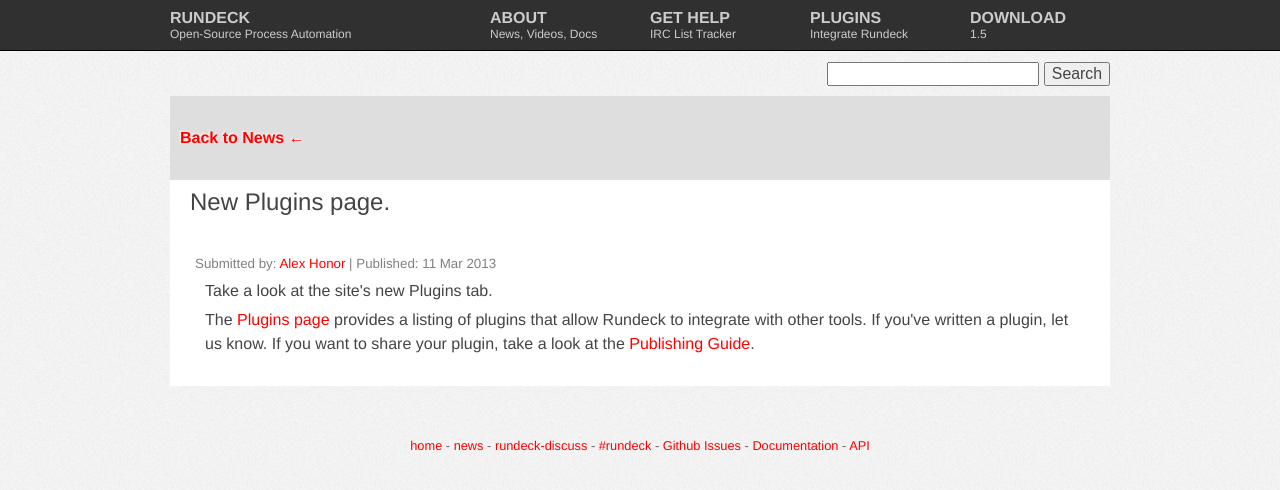
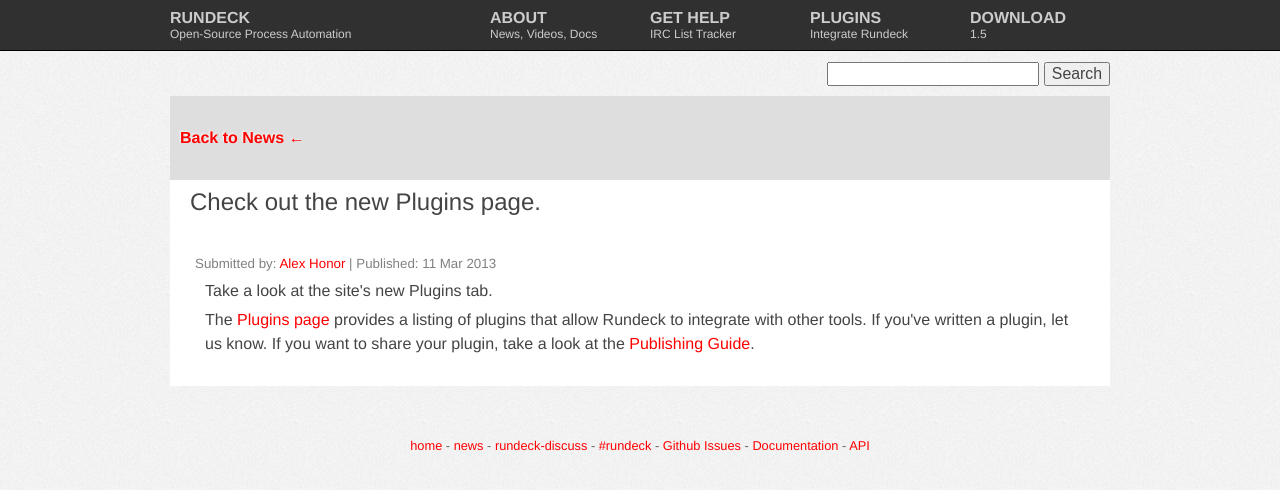
Before and after one commit to rundeck/rundeck-ghpages, a Jekyll site: the page built from news/_posts/2013-03-11-new-plugins-page.md, in a window 1280 px wide. Shown: the top 490 px of the page. Built offline with Jekyll 4.4.1, drawn with Linux system fonts in a browser that asks for light colours; nearby versions of some CDN libraries.

Commit message:
update plugins post title.

```diff
--- a/news/_posts/2013-03-11-new-plugins-page.md
+++ b/news/_posts/2013-03-11-new-plugins-page.md
@@ -1,6 +1,6 @@
 ---
 layout: news
-title: New Plugins page.
+title: Check out the new Plugins page.
 categories: [news]
 author: <a href="http://about.me/alexhonor">Alex Honor</a>
 ---
```
